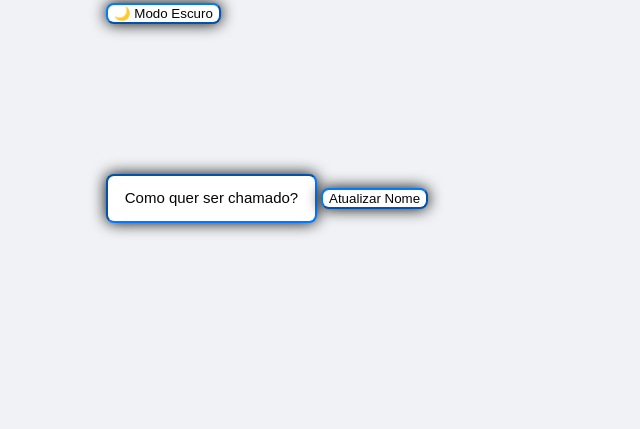
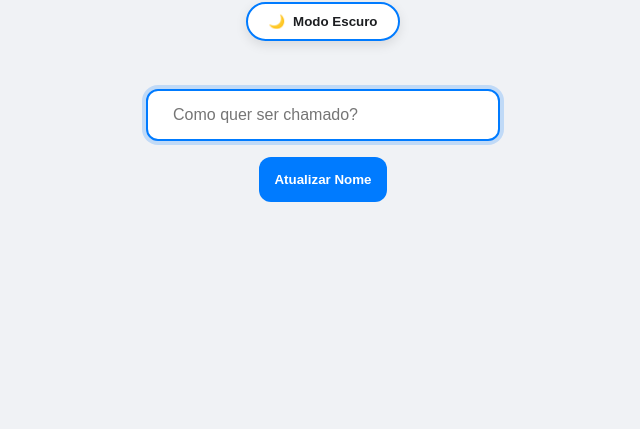
Before and after one commit to Vinicius-2507/Meu-github, a plain HTML site: page index.html in a window 1280 px wide. Shown: the part 387-816 px from the top of the page, without its empty margins (317-957 px from the left). Drawn offline with Linux system fonts and the light colour scheme.

Commit message:
Refactor CSS variables and styles for improved design

```diff
--- a/style.css
+++ b/style.css
@@ -1,156 +1,111 @@
 :root {
-    /*cores do body*/
+    --fundo-body: #f0f2f5;
+    --fundo-card: #ffffff;
+    --texto: #1c1e21;
+    --borda: #007bff;
+    --borda-hover: #0056b3;
+    --efeito: 0 4px 12px rgba(0, 0, 0, 0.1);
+    --transicao: all 0.4s cubic-bezier(0.4, 0, 0.2, 1);
+}
 
-    /*modo claro*/
-    --fundo-claro: #f0f2f5;
-    /*modo escuro*/
-    --fundo-escuro: #18191a;
+body.escuro {
+    --fundo-body: #18191a;
+    --fundo-card: #242526;
+    --texto: #e4e6eb;
+    --borda: #2d88ff;
+    --borda-hover: #4599ff;
+    --efeito: 0 4px 20px rgba(0, 0, 0, 0.4);
+}
 
-    /*cores da botão tema*/
+body {
+    margin: 0;
+    display: flex;
+    justify-content: center;
+    align-items: center;
+    min-height: 100vh;
+    background-color: var(--fundo-body);
+    color: var(--texto);
+    font-family: 'Segoe UI', Roboto, Helvetica, Arial, sans-serif;
+    transition: background-color 0.8s ease;
+}
 
-    /*modo claro*/
-    --texto-modo-claro: #050505;
-    --borda-modo-claro: #007bff;
-    --fundo-botao-claro: #ffffff;
-    --efeito-do-botao-tema-modo-claro: 0 0 15px #050505;
-    /*modo escuro*/
-    --texto-modo-escuro: #e4e6eb;
-    --borda-modo-escuro: #2d88ff;
-    --fundo-botao-escuro: #242526 ;
-    --efeito-do-botao-tema-modo-escuro: 0 0 15px #e4e6eb;
+.container {
+    text-align: center;
+    padding: 2rem;
+    animation: fadeIn 1s ease-out;
+}
 
-    /*cores da caixa do usuário*/
+@keyframes fadeIn {
+    from { opacity: 0; transform: translateY(10px); }
+    to { opacity: 1; transform: translateY(0); }
+}
 
-    /*modo claro*/
-    --fundo-da-caixa-modo-claro: #ffffff;
-    --borda-caixa-modo-claro: #007bff;
-    --placeholder-da-caixa-modo-claro: #050505;
-    --texto-da-caixa-modo-claro: #050505;
-    --efeito-da-caixa-modo-claro: 0 0 15px #050505;
-    /*modo escuro*/
-    --borda-caixa-modo-escuro: #2d88ff;
-    --fundo-da-caixa-modo-escuro: #242526;
-    --texto-da-caixa-modo-escuro: #e4e6eb;
-    --placeholder-da-caixa-modo-escuro: #e4e6eb;
-    --efeito-da-caixa-modo-escuro: 0 0 15px #e4e6eb;
+#titulo_usuario {
+    font-size: clamp(2.5rem, 10vw, 5rem);
+    font-weight: 800;
+    margin-bottom: 1rem;
+    transition: var(--transicao);
+    text-transform: capitalize;
+}
 
-    /*cores do botão "salvar usuário*/
+#botao-tema {
+    display: inline-flex;
+    align-items: center;
+    gap: 8px;
+    background: var(--fundo-card);
+    border: 2px solid var(--borda);
+    color: var(--texto);
+    padding: 10px 20px;
+    border-radius: 50px; /* Estilo pílula */
+    cursor: pointer;
+    font-weight: 600;
+    transition: var(--transicao);
+    box-shadow: var(--efeito);
+    margin-bottom: 3rem;
+}
 
-    /*modo claro*/
-    --borda-do-botao-salvar-usuario-modo-claro: #007bff;
-    --fundo-do-botao-salvar-usuario-modo-claro: #ffffff;
-    --texto-do-botão-salvar-modo-claro: #050505;
-    --efeito-do-botao-salvar-modo-claro: 0 0 15px #050505;
-    /*modo escuro*/
-    --borda-do-botao-salvar-usuario-modo-escuro: #2d88ff;
-    --fundo-do-botao-salvar-usuario-modo-escuro: #242526;
-    --texto-do-botão-salvar-modo-escuro: #e4e6eb;
-    --efeito-do-botao-salvar-modo-escuro: 0 0 15px #e4e6eb;
+#botao-tema:hover {
+    transform: translateY(-3px);
+    border-color: var(--borda-hover);
+}
 
-    /*cores do titulo*/
-
-    /*modo claro*/
-    --texto-titulo-modo-claro: #242526;
-    --efeito-titulo-modo-claro: 0 0 15px #050505;
-    /*modo escuro*/
-    --texto-titulo-modo-escuro: #e4e6eb;
-    --efeito-titulo-modo-escuro: 0 0 15px #e4e6eb;
-
-    /*cor do mouse*/
-    --cor-do-cursor-modo-escuro: #e4e6eb;
-
-}
-#titulo_usuario {
-    font-size: 4rem;
-    margin-bottom: 70px;
-    text-align: center;
-    font-family: 'Courier New', Courier, monospace;
-    color: var(--texto-titulo-modo-claro);
-    transition: background-color 1.5s ease;
-    text-shadow: var(--efeito-titulo-modo-claro);
-    letter-spacing: 5px;
-}
-body.escuro #titulo_usuario {
-    color: var(--texto-titulo-modo-escuro);
-    text-shadow: var(--efeito-titulo-modo-escuro);
-}
-body {
+#form-usuario .input-group {
     display: flex;
     justify-content: center;
     align-items: center;
     flex-direction: column;
-    height: 100vh;
-    background-color: var(--fundo-claro);
-    transition: background-color 1.5s ease;
+    gap: 1rem;
 }
-#botao-tema {
-    border-radius: 8px;
-    backface-visibility: hidden;
-    will-change: transform;
-    transition: all 1.5s ease;
-    border-color: var(--borda-modo-claro);
-    background-color: var(--fundo-botao-claro);
-    color: var(--texto-modo-claro);
-    box-shadow: var(--efeito-do-botao-tema-modo-claro);
+
+#user {
+    padding: 15px 25px;
+    border-radius: 12px;
+    border: 2px solid #ddd;
+    background: var(--fundo-card);
+    color: var(--texto);
+    font-size: 1rem;
+    transition: var(--transicao);
+    width: 300px;
 }
-#botao-tema:hover {
-    transform: scale(1.1);
+
+#user:focus {
+    border-color: var(--borda);
+    box-shadow: 0 0 0 4px rgba(0, 123, 255, 0.2);
+    outline: none;
+}
+
+#botao-salvar-usuario {
+    padding: 15px;
+    border-radius: 12px;
+    background: var(--borda);
+    color: white;
+    border: none;
     font-weight: bold;
+    cursor: pointer;
+    transition: var(--transicao);
 }
-body.escuro {
-    background-color: var(--fundo-escuro);
+
+#botao-salvar-usuario:hover {
+    filter: brightness(1.1);
+    letter-spacing: 1px;
 }
-body.escuro #botao-tema {
-    background-color: var(--fundo-botao-escuro);
-    color: var(--texto-modo-escuro);
-    border-color: var(--borda-modo-escuro);
-    box-shadow: var(--efeito-do-botao-tema-modo-escuro);
-}
-#user {
-    width: auto;
-    padding: 15px;
-    margin-top: 150px;
-    border-radius: 8px;
-    border-color: var(--borda-caixa-modo-claro);
-    background-color: var(--fundo-da-caixa-modo-claro);
-    transition: background-color 1.5s ease;
-    outline: none;
-    box-shadow: var(--efeito-da-caixa-modo-claro);
-}
-body.escuro #user {
-    border-color: var(--borda-caixa-modo-escuro);
-    background-color: var(--fundo-da-caixa-modo-escuro);
-    box-shadow: var(--efeito-da-caixa-modo-escuro);
-    caret-color: var(--cor-do-cursor-modo-escuro);
-    color: var(--texto-da-caixa-modo-escuro)
-}
-::placeholder {
-    transition: background-color 1.5s ease;
-    font-size: 15px;
-    text-align: center;
-    color: var(--placeholder-da-caixa-modo-claro)
-}
-body.escuro ::placeholder {
-    color: var(--placeholder-da-caixa-modo-escuro);
-}
-#botao-salvar-usuario {
-    border-radius: 8px;
-    margin-top: 30px;
-    backface-visibility: hidden;
-    will-change: transform;
-    transition: all 1.5s ease;
-    border-color: var(--borda-do-botao-salvar-usuario-modo-claro);
-    background-color: var(--fundo-do-botao-salvar-usuario-modo-claro);
-    color: var(--texto-do-botão-salvar-modo-claro);
-    box-shadow: var(--efeito-do-botao-salvar-modo-claro);
-}
-body.escuro #botao-salvar-usuario {
-    border-color: var(--borda-do-botao-salvar-usuario-modo-escuro);
-    background-color: var(--fundo-do-botao-salvar-usuario-modo-escuro);
-    color: var(--texto-do-botão-salvar-modo-escuro);
-    box-shadow: var(--efeito-do-botao-salvar-modo-escuro);
-}
-#botao-salvar-usuario:hover {
-    transform: scale(1.1);
-    font-weight: bold;
-}
```
